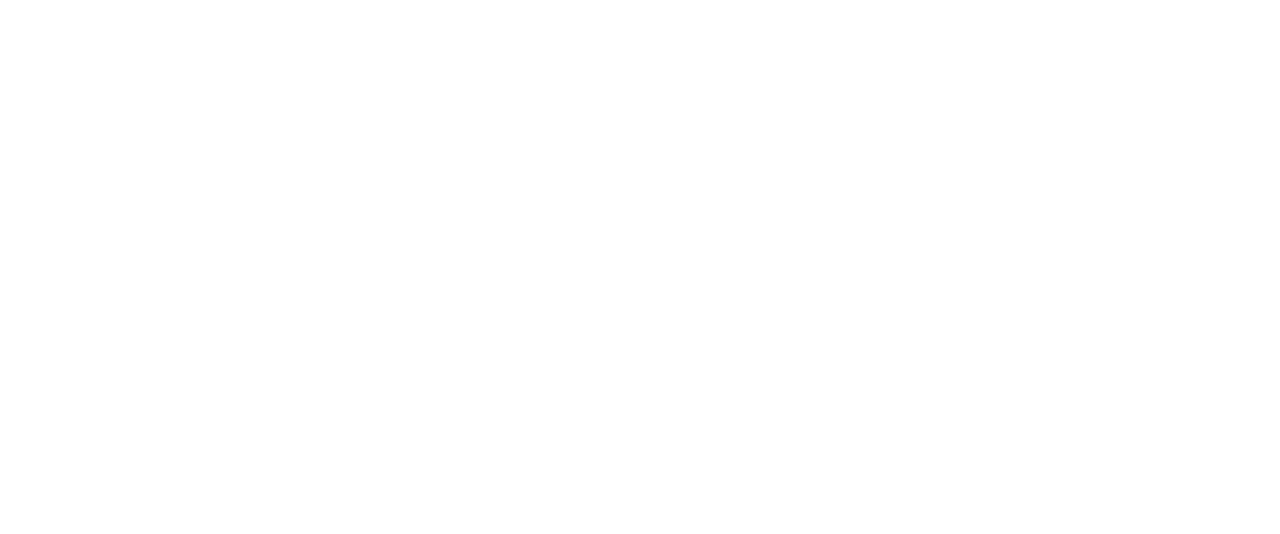
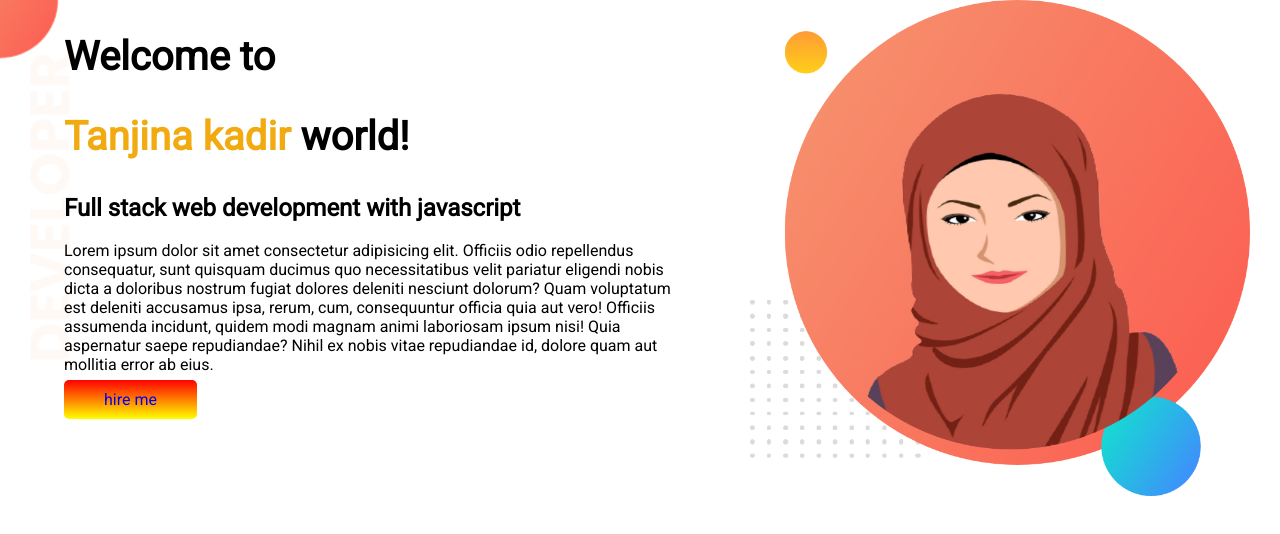
Before and after one commit to sima0000/professional-portfolio, a plain HTML site: page index.html in a window 1280 px wide. Drawn offline with Linux system fonts and the light colour scheme.

Commit message:
header_1 send

```diff
--- a/index.html
+++ b/index.html
@@ -5,8 +5,24 @@
     <meta http-equiv="X-UA-Compatible" content="IE=edge">
     <meta name="viewport" content="width=device-width, initial-scale=1.0">
     <title>professional portfolio</title>
+    <link rel="stylesheet" href="style.css">
+    <link rel="preconnect" href="https://fonts.googleapis.com">
+<link rel="preconnect" href="https://fonts.gstatic.com" crossorigin>
+<link href="https://fonts.googleapis.com/css2?family=Roboto&display=swap" rel="stylesheet">
 </head>
 <body>
+   <section id="header">
+       <div class="header_1">
+        <h1>Welcome to</h1>
+    <h1><span class="text-color">Tanjina kadir</span> world!</h1>
+    <h2>Full stack web development with javascript</h2>
+    <p>Lorem ipsum dolor sit amet consectetur adipisicing elit. Officiis odio repellendus consequatur, sunt quisquam ducimus quo necessitatibus velit pariatur eligendi nobis dicta a doloribus nostrum fugiat dolores deleniti nesciunt dolorum? Quam voluptatum est deleniti accusamus ipsa, rerum, cum, consequuntur officia quia aut vero! Officiis assumenda incidunt, quidem modi magnam animi laboriosam ipsum nisi! Quia aspernatur saepe repudiandae? Nihil ex nobis vitae repudiandae id, dolore quam aut mollitia error ab eius.</p>
+          <a class="link-color"href="linkedin.com">hire me</a>
+       </div>
+      <div class="header_1">
+        <img src="images/header-bg.png" alt="header photo">
+      </div>
+   </section>
 
 </body>
 </html>
--- a/style.css
+++ b/style.css
@@ -0,0 +1,33 @@
+body{
+    font-family: 'Roboto', sans-serif;
+    margin: 0;
+}
+
+#header{
+    display:flex;
+    background-image: url(images/top-banner.png);
+    background-repeat: no-repeat;
+
+}
+.header_1{
+   padding-left: 05%;
+}
+.text-color{
+    color:rgb(241, 170, 16);
+
+
+
+}
+.link-color{
+    padding: 10px 40px;
+    text-decoration: none;
+    background-image: linear-gradient(red,yellow);
+    border-radius: 05px;
+}
+h1{
+    font-size: 40px;
+}
+.header_1 img{
+    width: 500px;
+    margin-right: 30px;
+}
```
Also changed, not shown: images/container-bg2.png (added), images/dream-bg.png (added), images/exp-bg.png (added), images/header-bg.png (added), images/my-bg.png (added), images/my-bg2.png (added), images/top-banner.png (added), images/young-beautiful-islamic-girl-vector-10870817 - Copy.jpg (deleted), images/young-beautiful-islamic-girl-vector-10870817.jpg (deleted), showOff/young-beautiful-islamic-girl-vector-10870817_-_Copy-removebg-preview.png (added).
